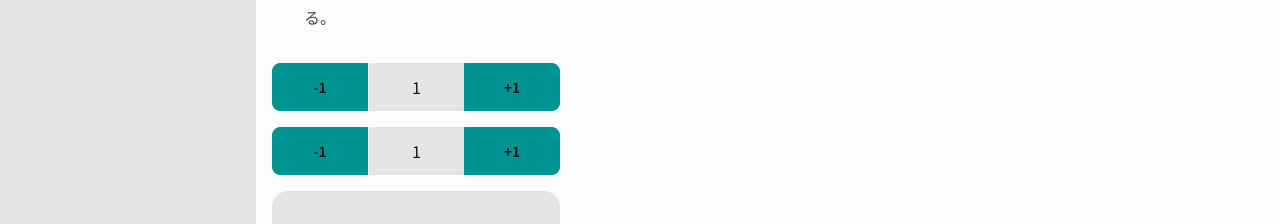
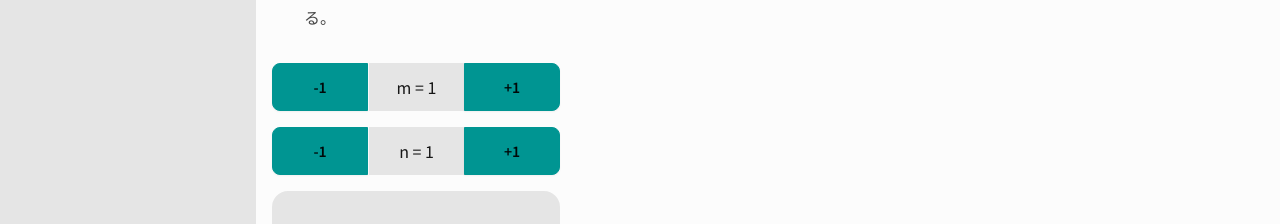
Before and after one commit to kem198/kems-toys, a Next.js app: page /euclidean-algorithm in a window 1280 px wide. Shown: the part 309-533 px from the top of the page. Built offline with nearby package versions, Linux system fonts and the light colour scheme.

Commit message:
IncDecForm: add props labelText

```diff
--- a/src/components/Molecules/IncDecForm.tsx
+++ b/src/components/Molecules/IncDecForm.tsx
@@ -1,4 +1,5 @@
 interface Props {
+  labelText: string;
   formNum: number;
   setFormNum: (num: number) => void;
   decrementNum: number;
@@ -6,6 +7,7 @@ interface Props {
 }
 
 export default function IncDecForm({
+  labelText,
   formNum,
   setFormNum,
   decrementNum,
@@ -29,7 +31,7 @@ export default function IncDecForm({
         {decrementNum}
       </button>
       <div className="join-item mx-auto flex w-24 place-items-center items-center justify-center rounded-box bg-base-200">
-        {formNum}
+        {labelText} = {formNum}
       </div>
       <button
         type="button"
--- a/src/components/Organisms/FizzBuzzCalc.tsx
+++ b/src/components/Organisms/FizzBuzzCalc.tsx
@@ -45,6 +45,7 @@ export default function FizzBuzzCalc() {
   return (
     <div className="container my-8 w-fit max-lg:mx-auto">
       <IncDecForm
+        labelText="n"
         formNum={count}
         setFormNum={setCount}
         decrementNum={-1}
--- a/src/components/Organisms/GcdCalc.tsx
+++ b/src/components/Organisms/GcdCalc.tsx
@@ -58,6 +58,7 @@ export default function GcdCalc(): JSX.Element {
     <div className="container my-8 flex w-fit flex-col gap-4 max-lg:mx-auto">
       {/* mCount の加減算 UI */}
       <IncDecForm
+        labelText="m"
         formNum={mCount}
         setFormNum={setMCount}
         decrementNum={-1}
@@ -65,6 +66,7 @@ export default function GcdCalc(): JSX.Element {
       />
       {/* nCount の加減算 UI */}
       <IncDecForm
+        labelText="n"
         formNum={nCount}
         setFormNum={setNCount}
         decrementNum={-1}
--- a/src/components/Organisms/NabeatsuAssessmenter.tsx
+++ b/src/components/Organisms/NabeatsuAssessmenter.tsx
@@ -62,6 +62,7 @@ export default function NabeatsuAssessmenter() {
     <div className="container my-8 w-fit max-lg:mx-auto">
       {/* 加算減算させる UI */}
       <IncDecForm
+        labelText="n"
         formNum={count}
         setFormNum={setCount}
         decrementNum={-1}
```
